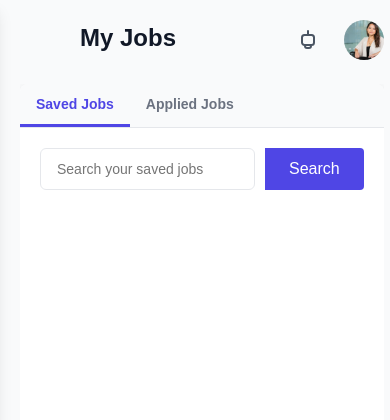
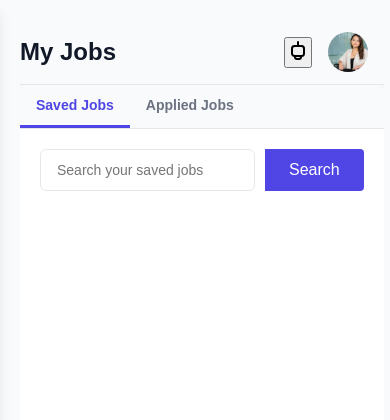
Before and after one commit to peleisaac/ai-resume-backend, a Django app: page /my-jobs/ in a window 390 px wide. Shown: the top 420 px of the page. Run offline with Django 4.2, Linux system fonts and the light colour scheme.

Commit message:
Refactor mobile menu and top bar styles
Updated styles for mobile menu toggle and top bar. Adjusted z-index values and made top bar sticky with responsive adjustments.

```diff
--- a/static/css/jobseekers-dashboard.css
+++ b/static/css/jobseekers-dashboard.css
@@ -48,10 +48,7 @@
   /* Mobile Menu Toggle Enhancements */
   .mobile-menu-toggle {
     display: none;
-    position: fixed;
-    top: 20px;
-    left: 20px;
-    z-index: 1001;
+    position: static;
     background: var(--primary-color);
     color: white;
     border: none;
@@ -60,6 +57,7 @@
     cursor: pointer;
     box-shadow: var(--shadow-md);
     transition: all 0.3s ease;
+    z-index: 950; /* below sidebar and overlay */
   }
 
   .mobile-menu-toggle:hover {
@@ -79,7 +77,7 @@
     width: 100%;
     height: 100%;
     background: rgba(0, 0, 0, 0.5);
-    z-index: 999;
+    z-index: 1190;
     opacity: 0;
     transition: opacity 0.3s ease;
   }
@@ -95,7 +93,7 @@
     border-right: 1px solid var(--border-color);
     position: fixed;
     height: 100vh;
-    z-index: 1000;
+    z-index: 1200;
     transition: transform 0.3s ease;
   }
 
@@ -222,9 +220,24 @@
   /* Top Bar */
   .top-bar {
     display: flex;
+    flex-direction: row;
     justify-content: space-between;
     align-items: center;
-    margin-bottom: 24px;
+    position: sticky;
+    top: 0;
+    z-index: 900; /* below sidebar and overlay */
+    background: var(--bg-light);
+    border-bottom: 1px solid var(--border-color);
+    padding: 12px 24px;
+    margin-bottom: 0;
+    min-height: 64px;
+    width: 100%;
+    box-sizing: border-box;
+  }
+
+  /* Subtle elevation when stuck */
+  .top-bar.stuck {
+    box-shadow: var(--shadow-sm);
   }
 
   .top-bar h1 {
@@ -237,23 +250,6 @@
     display: flex;
     align-items: center;
     gap: 16px;
-  }
-
-  .notification-btn {
-    background: transparent;
-    border: none;
-    color: var(--text-medium);
-    cursor: pointer;
-    display: flex;
-    align-items: center;
-    justify-content: center;
-    padding: 8px;
-    border-radius: 50%;
-    transition: background-color 0.2s;
-  }
-
-  .notification-btn:hover {
-    background-color: var(--border-color);
   }
 
   .user-avatar {
@@ -806,9 +802,20 @@
 
   /* Responsive styles */
   @media (max-width: 768px) {
-    .mobile-menu-toggle {
-      display: block;
-    }
+      .top-bar {
+        position: sticky;
+        top: 0;
+        z-index: 900;
+        padding: 12px 16px;
+        min-height: 56px;
+      }
+      .mobile-menu-toggle {
+        display: block;
+        position: static;
+        margin-left: 0;
+        margin-top: 0;
+        z-index: 950;
+      }
 
     #sidebar {
       transform: translateX(-100%);
@@ -856,7 +863,7 @@
 
     /* Adjust top bar for mobile */
     .top-bar {
-      padding-left: 60px; /* Space for toggle button */
+      padding-left: 0;
     }
 
     .filters {
@@ -915,9 +922,9 @@
     }
 
     .top-bar {
-      flex-direction: column;
-      align-items: flex-start;
-      gap: 16px;
+      flex-direction: row;
+      align-items: center;
+      gap: 0;
     }
 
     .user-actions {
@@ -939,8 +946,8 @@
     }
 
     .top-bar {
-      align-items: flex-start;
-      gap: 12px;
+      align-items: center;
+      gap: 0;
     }
 
     .top-bar h1 {
```
